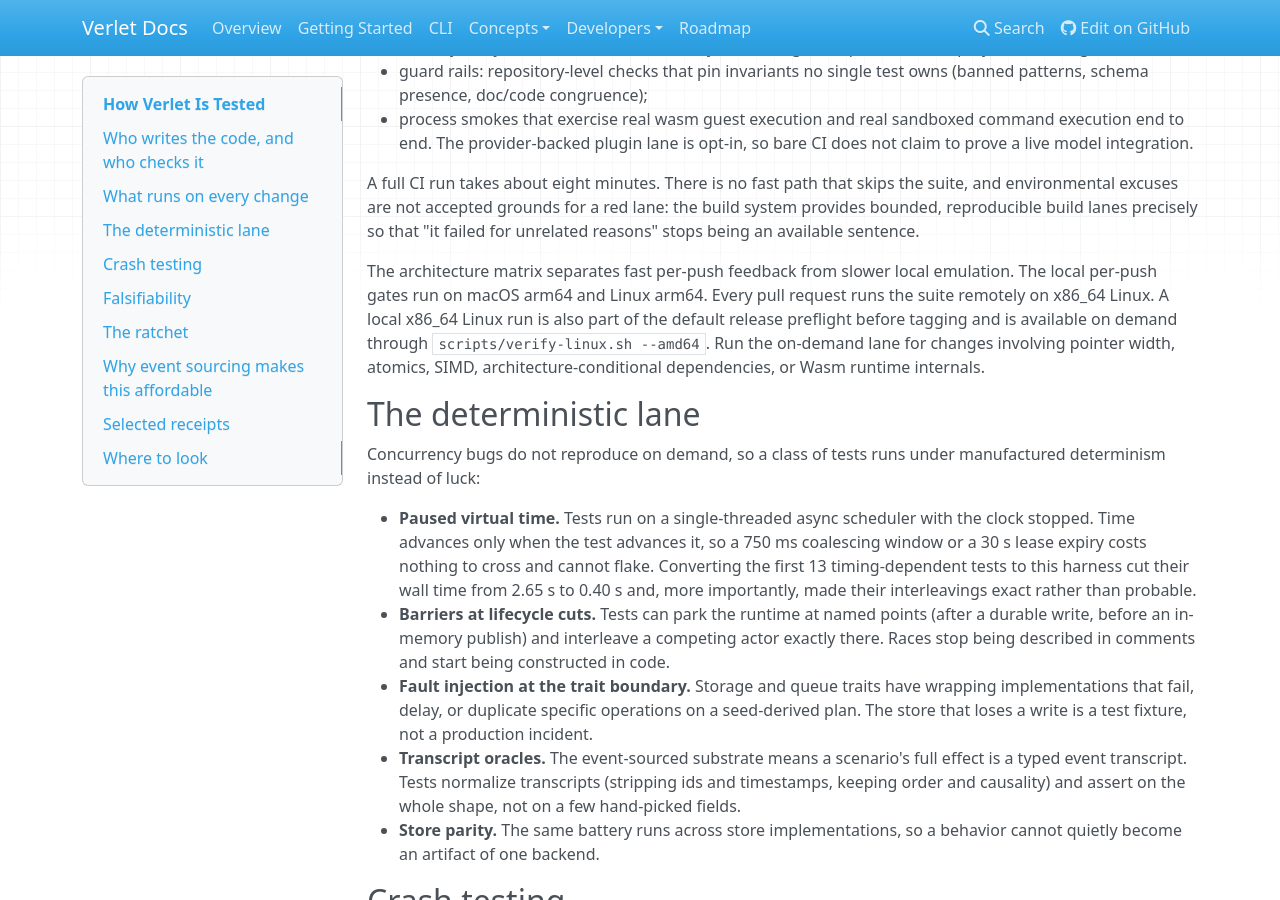
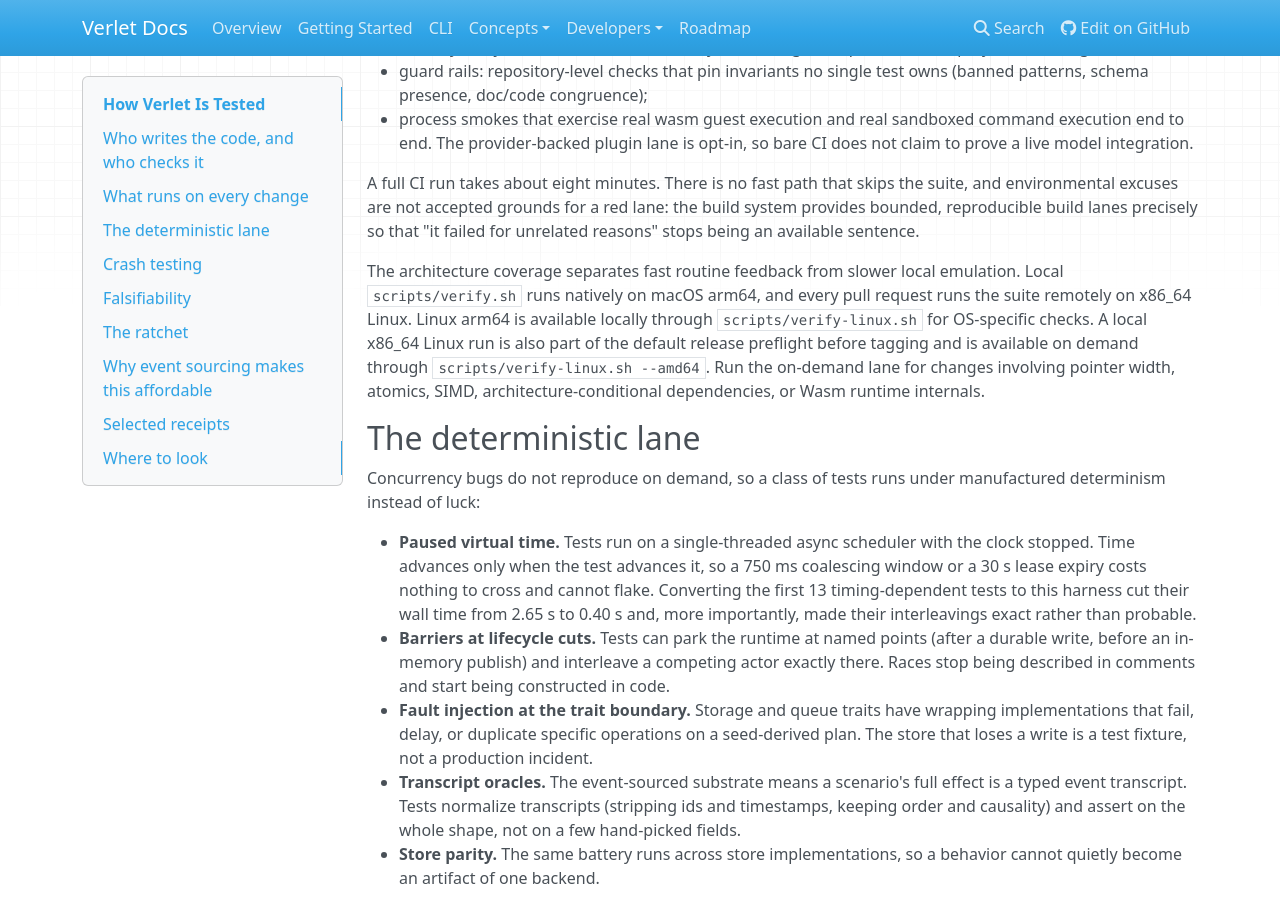
Before and after one commit to emotionscientific/cooldis-kernel, an MkDocs documentation site: the page built from docs/how-verlet-is-tested.md, in a window 1280 px wide and 900 px high, scrolled down 1160 px. Built offline with MkDocs 1.6.1, drawn with Linux system fonts in a browser that asks for light colours; nearby versions of some CDN libraries.

Commit message:
Harden amd64 release preflight review fixes (EMO-624)

```diff
--- a/docs/how-verlet-is-tested.md
+++ b/docs/how-verlet-is-tested.md
@@ -74,13 +74,14 @@ the suite, and environmental excuses are not accepted grounds for a red lane:
 the build system provides bounded, reproducible build lanes precisely so
 that "it failed for unrelated reasons" stops being an available sentence.
 
-The architecture matrix separates fast per-push feedback from slower local
-emulation. The local per-push gates run on macOS arm64 and Linux arm64. Every
-pull request runs the suite remotely on x86_64 Linux. A local x86_64 Linux run
-is also part of the default release preflight before tagging and is available
-on demand through `scripts/verify-linux.sh --amd64`. Run the on-demand lane for
-changes involving pointer width, atomics, SIMD, architecture-conditional
-dependencies, or Wasm runtime internals.
+The architecture coverage separates fast routine feedback from slower local
+emulation. Local `scripts/verify.sh` runs natively on macOS arm64, and every
+pull request runs the suite remotely on x86_64 Linux. Linux arm64 is available
+locally through `scripts/verify-linux.sh` for OS-specific checks. A local
+x86_64 Linux run is also part of the default release preflight before tagging
+and is available on demand through `scripts/verify-linux.sh --amd64`. Run the
+on-demand lane for changes involving pointer width, atomics, SIMD,
+architecture-conditional dependencies, or Wasm runtime internals.
 
 ## The deterministic lane
 
```
Also changed, not shown: docs/testing-guidelines.md (+6 -6 lines), 2 other files.
